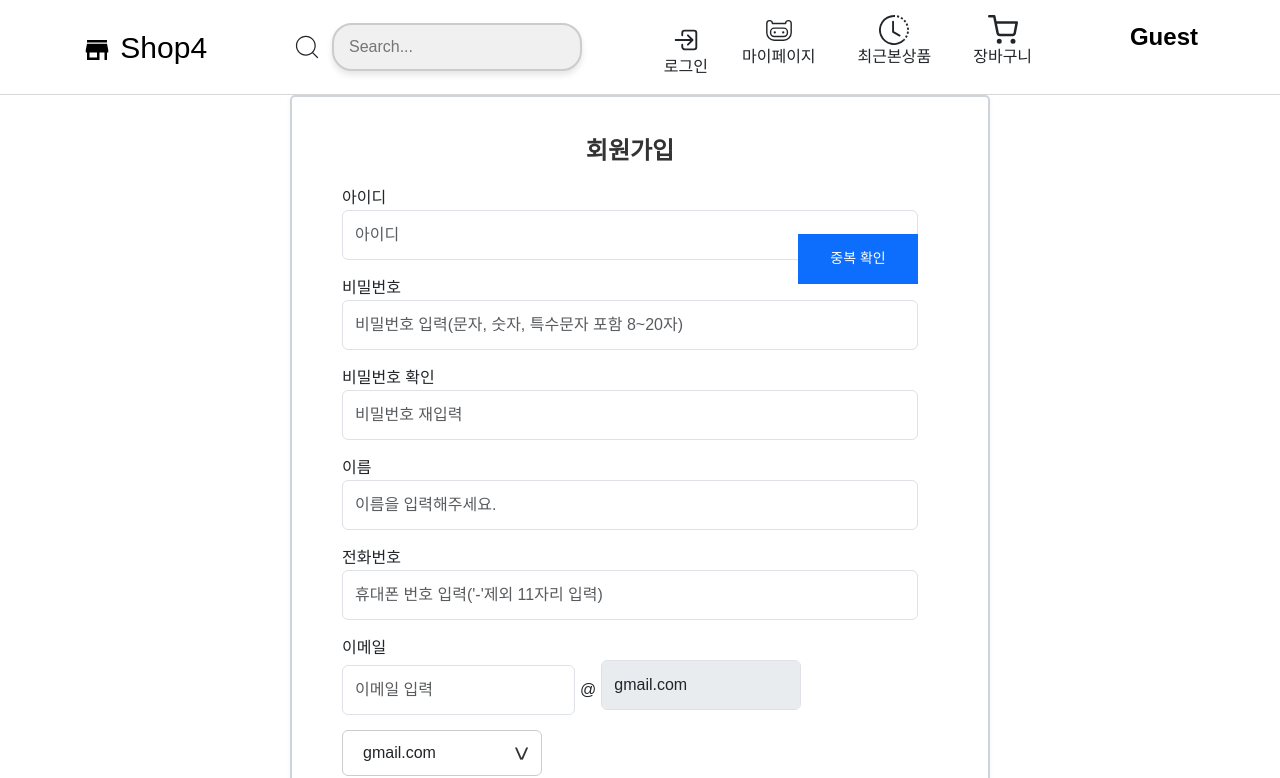
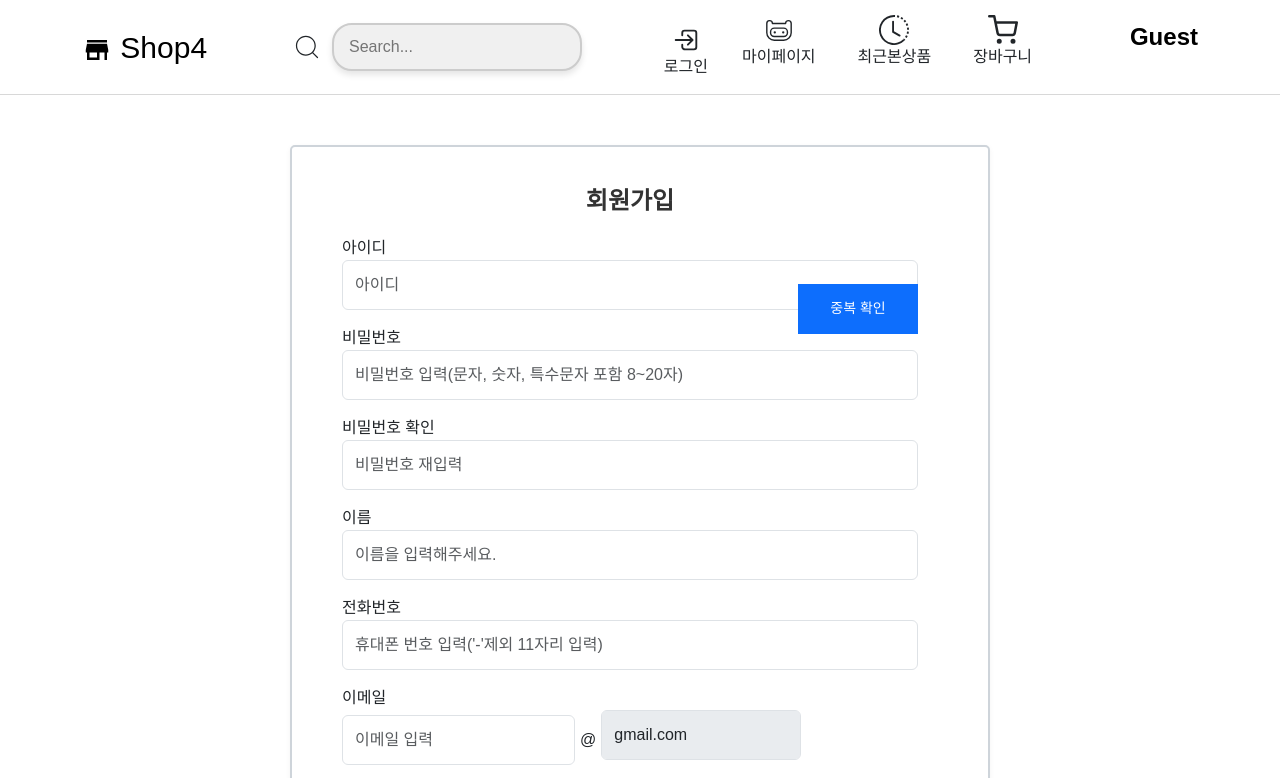
Before and after one commit to yes6686/shop4-front, a React (Create React App) app: page /signUp in a window 1280 px wide. Shown: the top 778 px of the page. Built offline with nearby package versions, Linux system fonts and the light colour scheme; no server answers.

Commit message:
회원가입 페이지 꾸미기

```diff
--- a/src/routes/css/SignUp.module.css
+++ b/src/routes/css/SignUp.module.css
@@ -1,7 +1,8 @@
 .signUpContainer {
   display: flex;
   justify-content: center; /* 가로 중앙 정렬 */
-  height: 120%; /* 화면 전체 높이 */
+  margin-top: 50px;
+  height: 950px; /* 화면 전체 높이 */
 }
 
 .signUpForm {
@@ -94,6 +95,7 @@
 
 .formSelect {
   margin-right: 2rem;
+
   width: 120px; /* 드롭다운 너비 조정 */
   height: 40px; /* 드롭다운 높이 조정 */
   max-width: 120px;
```
